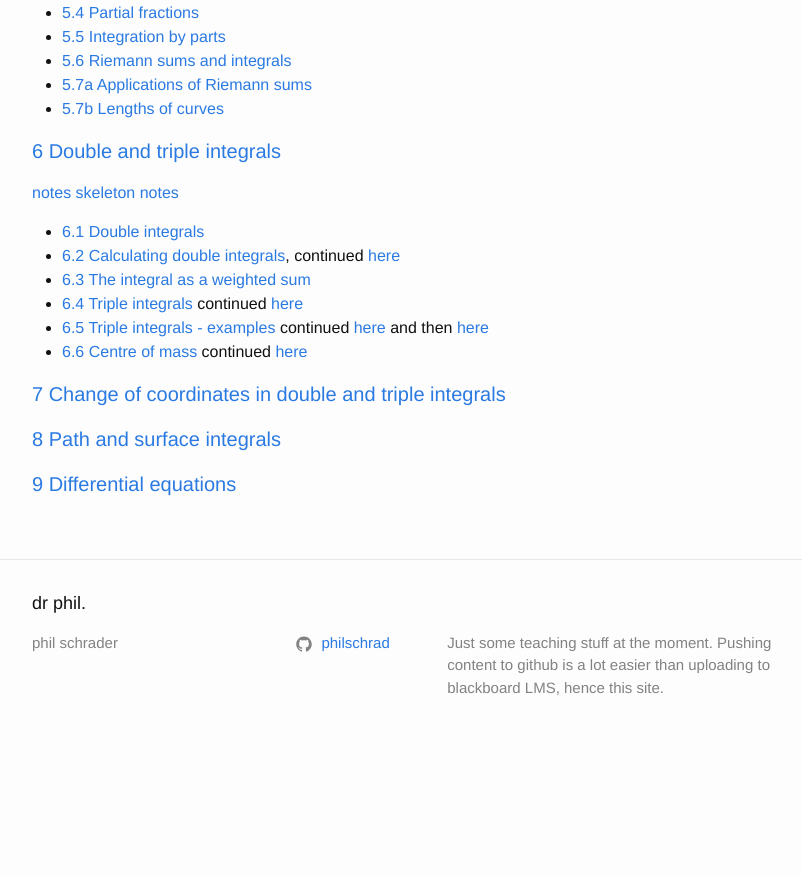
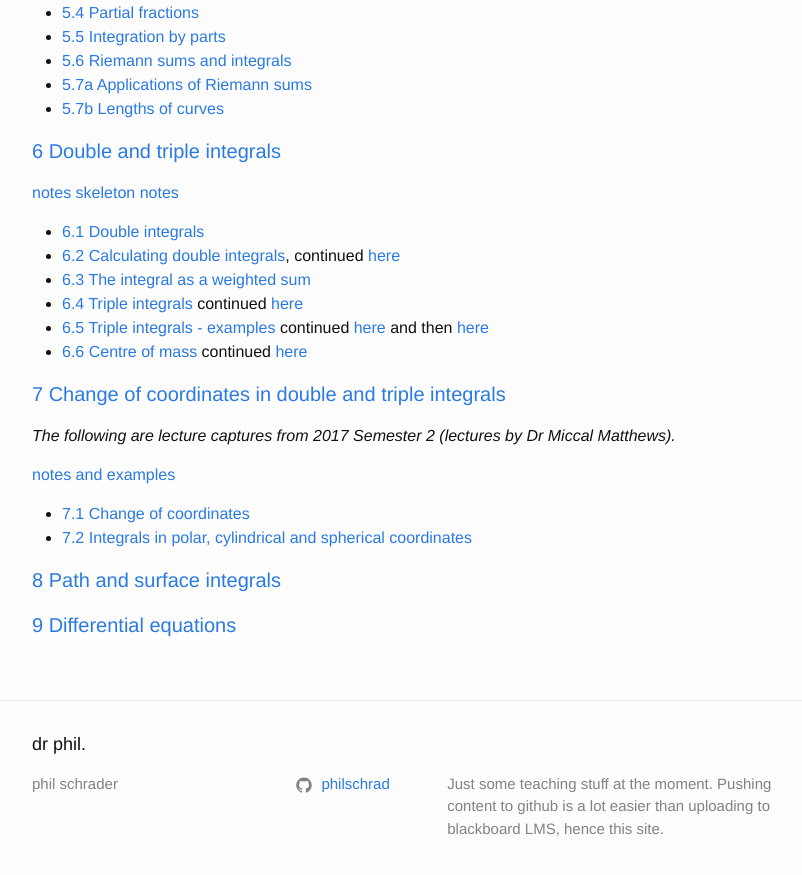
Before and after one commit to philschrad/philschrad.github.io, a Jekyll site: the page built from pages/MATH1011_lectures.md, in a window 1280 px wide and 900 px high, scrolled down 1678 px. Shown: the top 875 px of the window, without its empty margins (238-1040 px from the left). Built offline with Jekyll 4.4.1, drawn with Linux system fonts in a browser that asks for light colours; before the commit the page ends 2437 px from its top, so only the background shows below that.

Commit message:
lecture update

```diff
--- a/pages/MATH1011_lectures.md
+++ b/pages/MATH1011_lectures.md
@@ -74,7 +74,7 @@ MATH1011 Summer 2017/18
 [notes](1011_5.pdf)
 [skeleton notes](1011_5_sk.pdf)
 
-* [5.1 Integration review](https://youtu.be/Fo-g_mF2sQ8)
+* [5.1 Integration review](https://youtu.be/Fo-g_mF2sQ8)[]()
 * [5.2 Integration techniques](https://youtu.be/qu4KL-UF8Rw)
 * 5.3 Integration by inverse substitution (no video, not for assessment)
 * [5.4 Partial fractions](https://youtu.be/IZuLXtf68W8)
@@ -96,6 +96,12 @@ MATH1011 Summer 2017/18
 * [6.6 Centre of mass](https://youtu.be/dWrL5KnI1AU) continued [here](https://youtu.be/2yZJGx9lHf8)
 
 #### <a name="7"> 7 Change of coordinates in double and triple integrals </a>
+*The following are lecture captures from 2017 Semester 2 (lectures by Dr Miccal Matthews).*
+
+[notes and examples](1011_7.pdf)
+
+* [7.1 Change of coordinates](https://youtu.be/PJ2yEmxSj_Q)
+* [7.2 Integrals in polar, cylindrical and spherical coordinates](https://youtu.be/cYkPE9N1Tag)
 
 #### <a name="8"> 8 Path and surface integrals </a>
 
```
Also changed, not shown: pages/MATH1011_unit_plan.md (+1 -1 lines), pages/MATH1012_lectures.md (+12 -3 lines), pages/MATH1012_unit_plan.md (+1 -1 lines), 2 other files.
